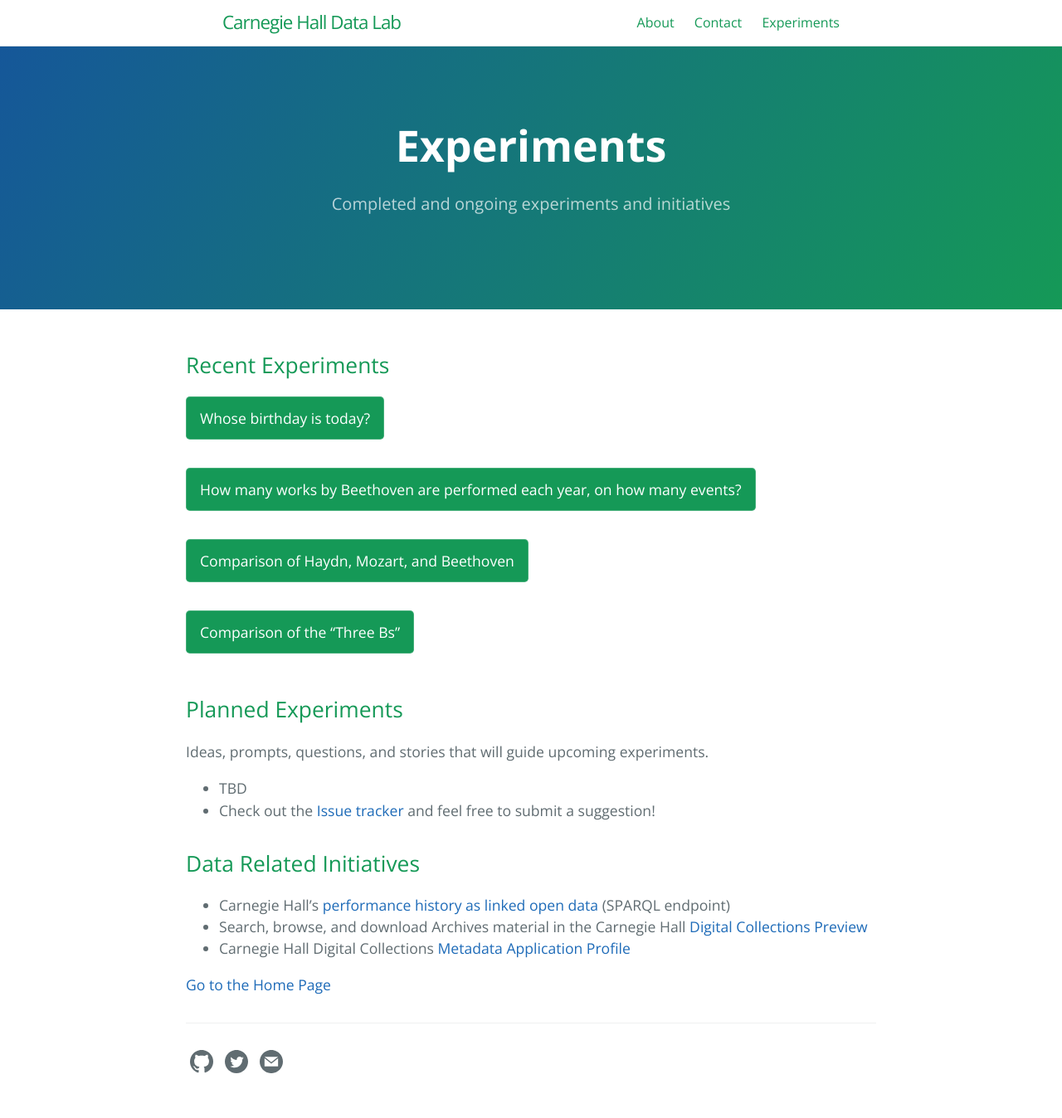
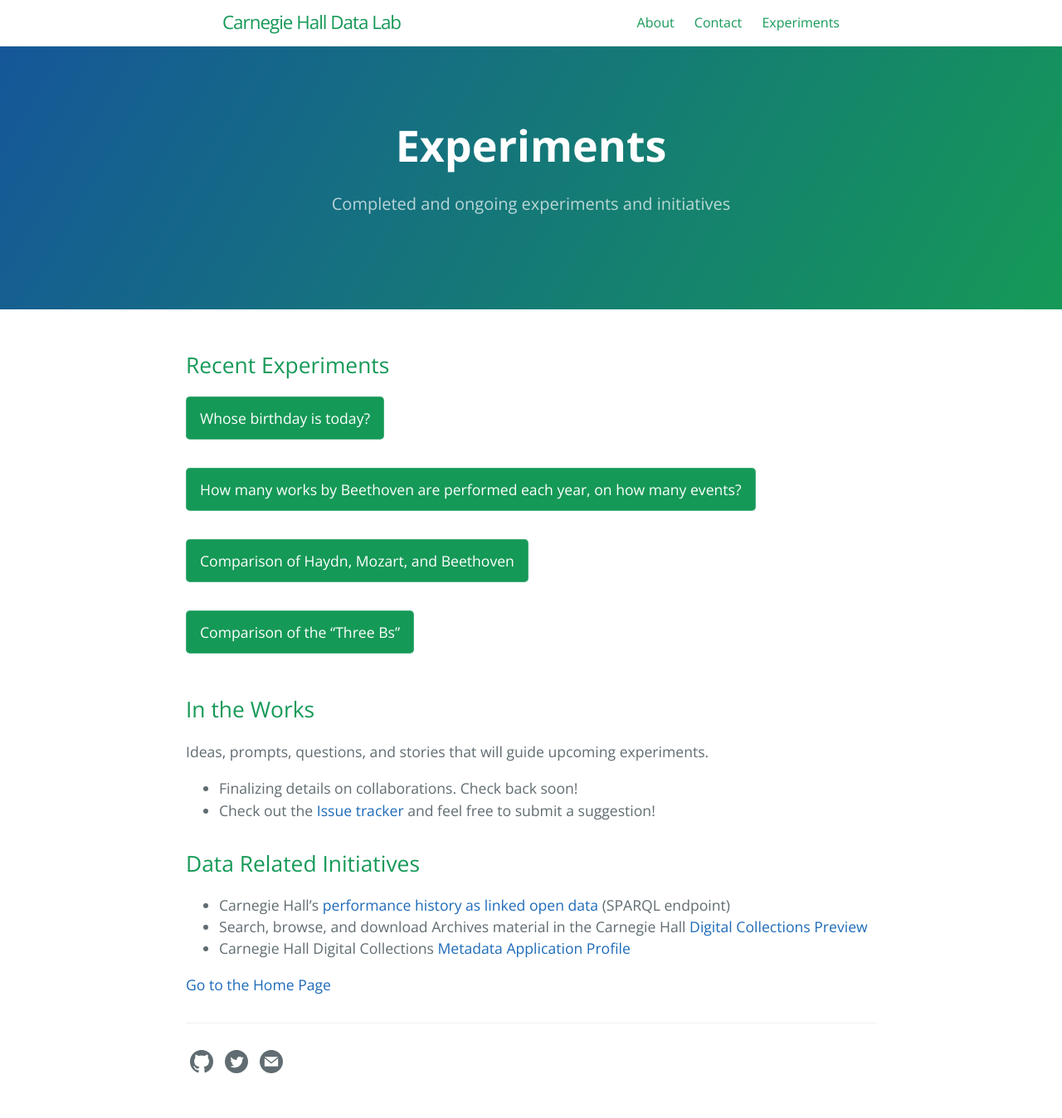
Before and after one commit to CarnegieHall/datalab, a Jekyll site: the page built from experiments.md, in a window 1280 px wide. Shown: the whole page at 83% size. Built offline with Jekyll 4.4.1, drawn with Linux system fonts in a browser that asks for light colours.

Commit message:
Changed Planned Experiments to In the Works

```diff
--- a/experiments.md
+++ b/experiments.md
@@ -17,11 +17,11 @@ order: 2
 
 [Comparison of the "Three Bs"](/experiments/chdl-0004.md){: .btn}
 
-## Planned Experiments
+## In the Works
 
 Ideas, prompts, questions, and stories that will guide upcoming experiments.
 
-- TBD
+- Finalizing details on collaborations. Check back soon!
 - Check out the <a href="https://github.com/CarnegieHall/datalab/issues" target="_blank">Issue tracker</a> and feel free to submit a suggestion!
 
 ## Data Related Initiatives
```
